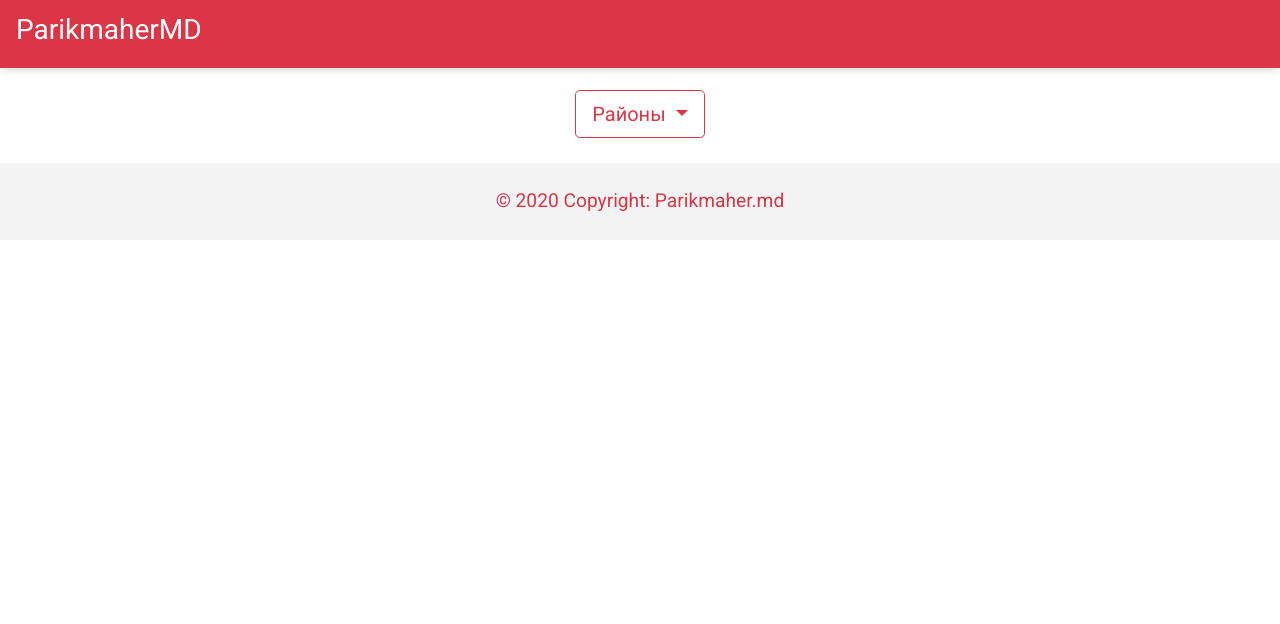
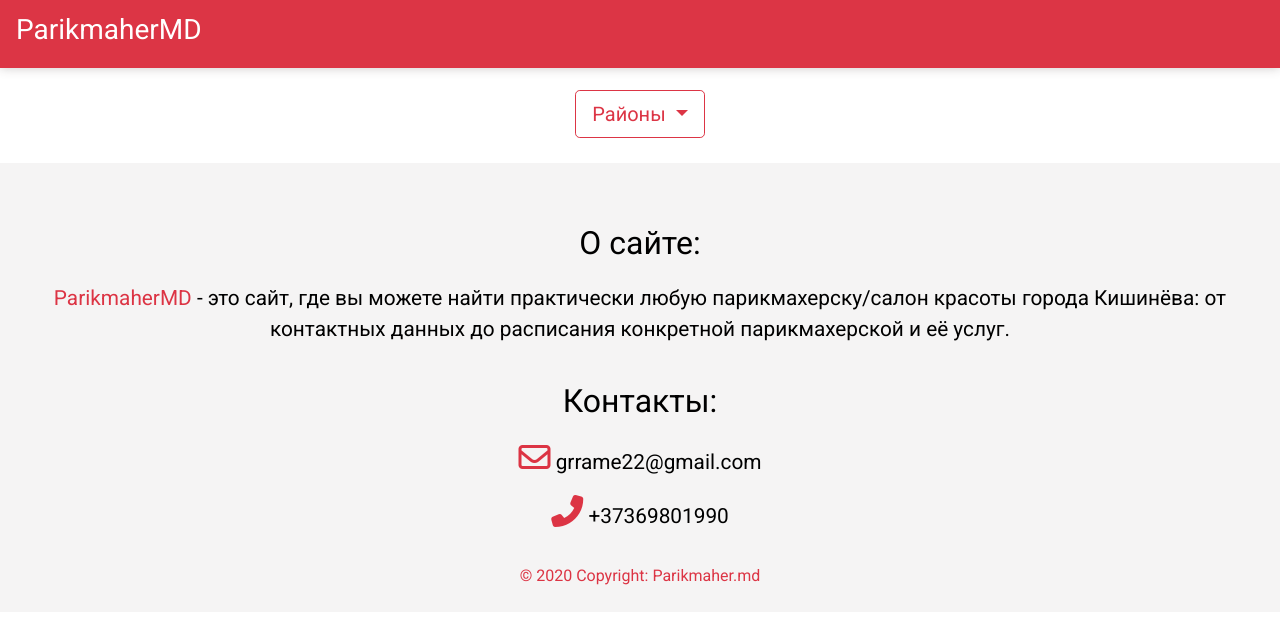
Before and after one commit to Grrame22/ParikmaherMD, a Django app: page / in a window 1280 px wide. Shown: the top 624 px of the page. Run offline with Django 3.2, Linux system fonts and the light colour scheme; data that the repository does not hold is empty; some libraries are stand-ins or nearby versions; some web fonts are replaced.

Commit message:
Changed CSS files.

```diff
--- a/Parikmaher/settings.py
+++ b/Parikmaher/settings.py
@@ -2,8 +2,8 @@ import os
 import dj_database_url
 from pathlib import Path
 
-# from dotenv import load_dotenv
-# load_dotenv()
+from dotenv import load_dotenv
+load_dotenv()
 
 # Build paths inside the project like this: BASE_DIR / 'subdir'.
 
@@ -24,7 +24,7 @@ DB_HOST = os.getenv("DB_HOST")
 SECRET_KEY = SECRET_KEY
 
 # SECURITY WARNING: don't run with debug turned on in production!
-DEBUG = False
+DEBUG = True
 
 ALLOWED_HOSTS = ["not--reddit.herokuapp.com", "notreddit.live", ".notreddit.live",
                  "www.notreddit.live", "127.0.0.1", "parikmahermd.herokuapp.com"]
--- a/parikmaherMD/templates/parikmaherMD/home_page.html
+++ b/parikmaherMD/templates/parikmaherMD/home_page.html
@@ -60,12 +60,28 @@
         </div>
     {% endfor %}
 
-    <footer class="bg-light text-center text-lg-start" style="margin-top: 1rem">
+    <footer class="bg-light text-center text-lg-start" style="margin-top: 1rem;">
         <div class="bottom-footer">
             <div class="text-center p-4">
-                © 2020 Copyright: <a class="text-danger" href="https://notreddit.live">Parikmaher.md</a>
+                <div class="footer-about-site">
+                    <div>
+                        <p class="about-site-name">О сайте:</p>
+                        <p class="about-site-description"><span style="color: #dc3444">ParikmaherMD</span> - это сайт,
+                            где
+                            вы можете найти практически любую парикмахерску/салон
+                            красоты города Кишинёва: от контактных данных до расписания конкретной парикмахерской и её
+                            услуг.</p>
+                    </div>
+                    <div>
+                        <p class="about-site-name">Контакты:</p>
+                        <p class="about-site-description"><i class="far fa-envelope"></i> grrame22@gmail.com</p>
+                        <p class="about-site-description"><i class="fas fa-phone-alt"></i> +37369801990</p>
+                    </div>
+                    <div>
+                        © 2020 Copyright: <a class="text-danger" href="https://notreddit.live">Parikmaher.md</a>
+                    </div>
+                </div>
             </div>
         </div>
     </footer>
-
 {% endblock content %}
--- a/static/css/home_page.css
+++ b/static/css/home_page.css
@@ -48,14 +48,33 @@ div.card-body p.area-address {
     color: #858383
 }
 
+.footer-about-site div {
+    margin-top: 2rem;
+}
+
 .bottom-footer div {
     background-color: #f5f4f4;
     text-decoration: none;
-    font-size: 1.2rem;
+    font-size: 1rem;
     color: #dc3444;
 }
 
 .bottom-footer a {
     text-decoration: none;
-    font-size: 1.2rem;
+    font-size: 1rem;
 }
+
+.about-site-name {
+    font-size: 2rem;
+    color: black;
+}
+
+.about-site-description {
+    font-size: 1.3rem;
+    color: black;
+}
+
+i {
+    font-size: 2rem;
+    color: #dc3444;
+}
--- a/static/css/home_page_test_screen.css
+++ b/static/css/home_page_test_screen.css
@@ -61,14 +61,34 @@ div.card-body p.area-address {
     font-size: 3rem;
 }
 
+.footer-about-site div {
+    margin-top: 2.2rem;
+}
+
 .bottom-footer div {
     background-color: #f5f4f4;
     text-decoration: none;
     font-size: 2rem;
     color: #dc3444;
+    text-align: center;
 }
 
 .bottom-footer a {
     text-decoration: none;
     font-size: 2rem;
 }
+
+.about-site-name {
+    font-size: 3rem;
+    color: black;
+}
+
+.about-site-description {
+    font-size: 1.8rem;
+    color: black;
+}
+
+i {
+    font-size: 2rem;
+    color: #dc3444;
+}
--- a/templates/base.html
+++ b/templates/base.html
@@ -13,6 +13,12 @@
     <script src="https://stackpath.bootstrapcdn.com/bootstrap/4.3.1/js/bootstrap.min.js"
             integrity="sha384-JjSmVgyd0p3pXB1rRibZUAYoIIy6OrQ6VrjIEaFf/nJGzIxFDsf4x0xIM+B07jRM"
             crossorigin="anonymous"></script>
+    <script src="https://kit.fontawesome.com/f2248fdd7c.js" crossorigin="anonymous"></script>
+    <link href="https://kit-free.fontawesome.com/releases/latest/css/free-v4-shims.min.css" media="all"
+          rel="stylesheet">
+    <link href="https://kit-free.fontawesome.com/releases/latest/css/free-v4-font-face.min.css" media="all"
+          rel="stylesheet">
+    <link href="https://kit-free.fontawesome.com/releases/latest/css/free.min.css" media="all" rel="stylesheet">
     <meta name="format-detection" content="telephone=no">
     <title>{% block title %}{% endblock title %}</title>
 </head>
```
